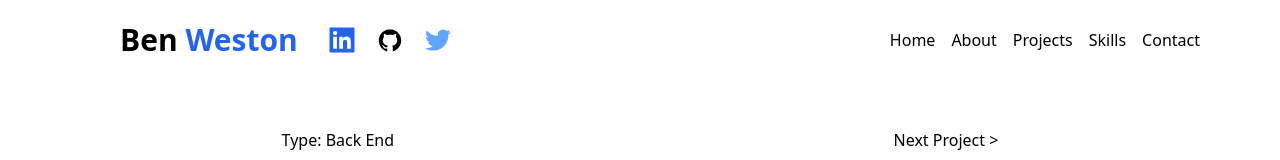
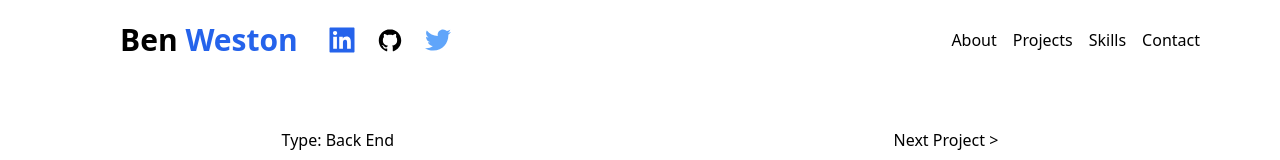
Before and after one commit to benwestondigital/next-portfolio, a Next.js app: page /projects/reddit-back in a window 1280 px wide. Shown: the top 160 px of the page. Built offline with nearby package versions, Linux system fonts and the light colour scheme.

Commit message:
remove home link from nav

```diff
--- a/components/NavLinks.jsx
+++ b/components/NavLinks.jsx
@@ -6,7 +6,6 @@ const NavLinks = ({ path }) => {
   return (
     <div className='hidden md:block'>
       <div className='ml-10 flex items-baseline space-x-4'>
-      {path !== '/' && <Link href='/' className='cursor-pointer hover:text-blue-600 px-3 py-2 text-md'>Home</Link>}
         {navLinks.map(link => {
           return (
             <div key={link.path}>
```
